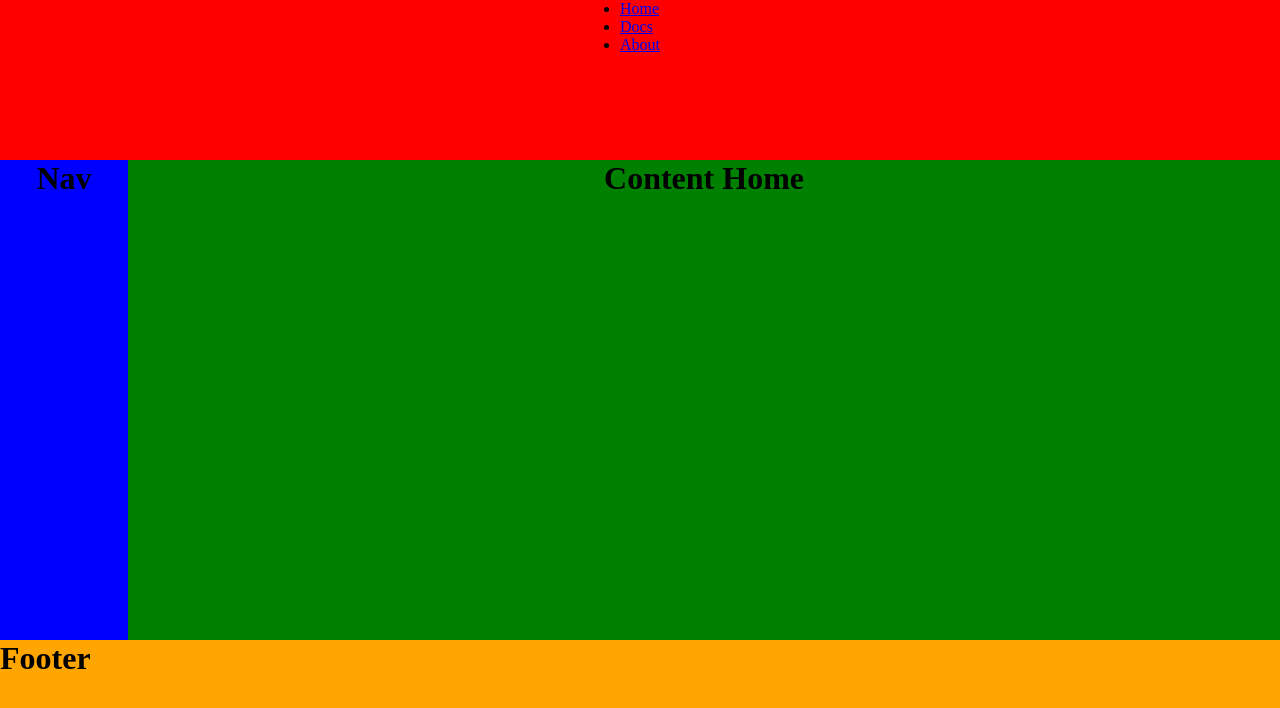
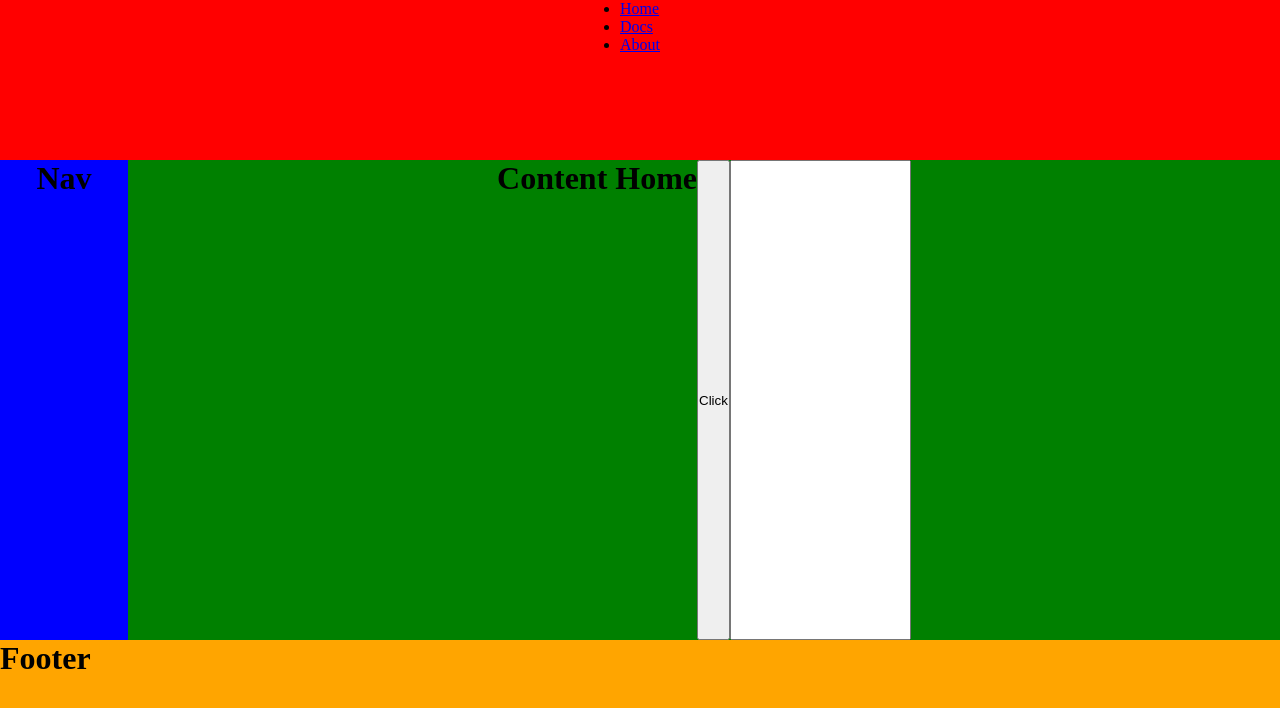
Before and after one commit to leviha1702/Todo-List-Pro, a React (Vite) app: page / in a window 1280 px wide. Shown: the top 708 px of the page. Built offline with nearby package versions, Linux system fonts and the light colour scheme; no server answers.

Commit message:
code learn FE

```diff
--- a/package.json
+++ b/package.json
@@ -10,6 +10,7 @@
     "preview": "vite preview"
   },
   "dependencies": {
+    "axios": "^1.10.0",
     "react": "^19.1.0",
     "react-dom": "^19.1.0",
     "react-router-dom": "^7.6.2"
--- a/src/components/ContentHome.jsx
+++ b/src/components/ContentHome.jsx
@@ -1,9 +1,34 @@
 import "../styles/page1.css";
+import React from "react";
+import axios from "axios";
 
 const ContentHome = () => {
+  const [state, setState] = React.useState(false);
+  const [password, setPassword] = React.useState(false);
+
+  React.useEffect(() => {
+    axios
+      .get("https://api.example.com/home")
+      .then((response) => {
+        console.log("Todos:", response.data);
+      })
+      .catch((error) => {
+        console.error("There was an error fetching the todos!", error);
+      });
+  }, []);
+
+  const handleClick = () => {
+    setState(!state);
+  };
+
+  const handlePassword = () => {
+    setPassword(!password);
+  };
   return (
     <div className="content">
       <h1>Content Home</h1>
+      <button onClick={handleClick}>Click</button>
+      <input type="password" onChange={handlePassword} />
     </div>
   );
 };
```
Also changed, not shown: 1 other file (tests, documents, lock files or other folders).
